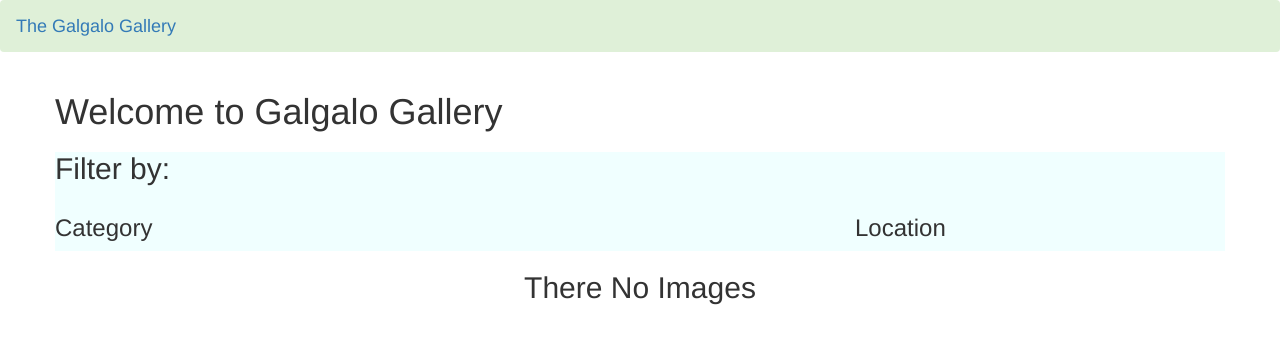
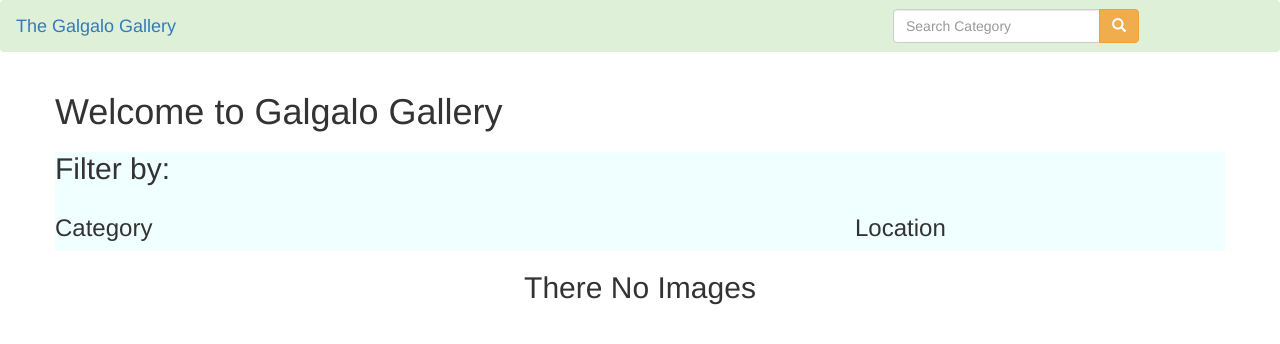
Before and after one commit to francismuk/Gallery, a Django app: page / in a window 1280 px wide. Shown: the top 344 px of the page. Run offline with Django 3.2, Linux system fonts and the light colour scheme; data that the repository does not hold is empty; some libraries are stand-ins or nearby versions.

Commit message:
add search form

```diff
--- a/images/templates/navbar.html
+++ b/images/templates/navbar.html
@@ -3,5 +3,18 @@
     <div class="navbar-header">
       <a class="navbar-brand" href="{% url 'index' %}">The Galgalo Gallery</a>
     </div>
+    <div class="col-sm-4 col-md-4 navbar-right">
+
+        <form class="navbar-form" role="search" action="">
+
+          <div class="input-group">
+            <input type="text" class="form-control" placeholder="Search Category" name="article">
+            <div class="input-group-btn">
+              <button class="btn btn-warning" type="submit"><i class="glyphicon glyphicon-search"></i></button>
+            </div>
+          </div>
+
+        </form>
+      </div>
   </div>
 </nav>
```
